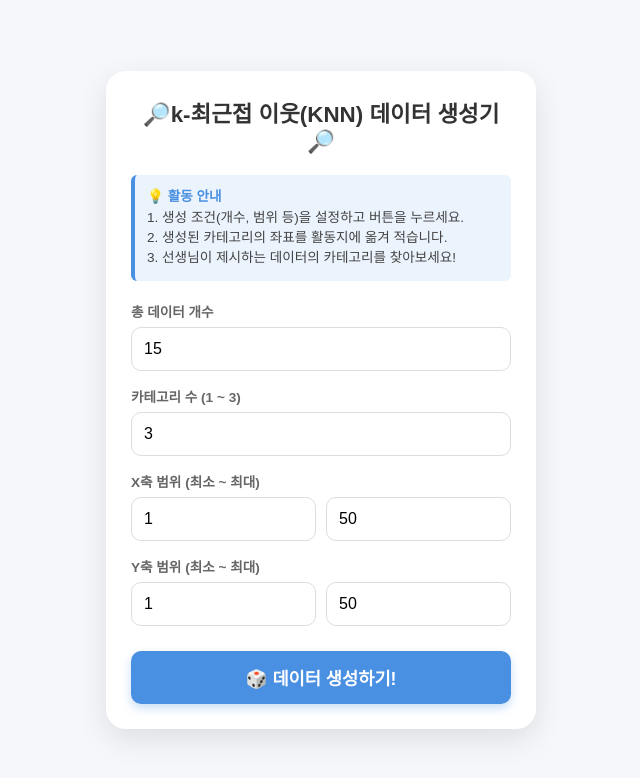
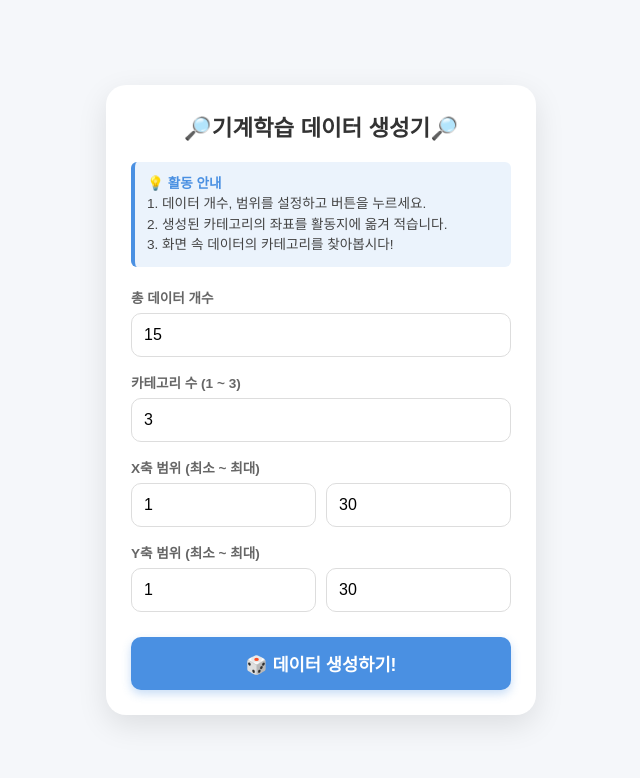
Before and after one commit to sw-is-seungwon/knn-edu, a plain HTML site: page index.html in a window 1280 px wide. Shown: the whole page, without its empty margins (319-959 px from the left). Drawn offline with Linux system fonts and the light colour scheme.

Commit message:
Update index.html

```diff
--- a/index.html
+++ b/index.html
@@ -3,7 +3,7 @@
 <head>
     <meta charset="UTF-8">
     <meta name="viewport" content="width=device-width, initial-scale=1.0">
-    <title>✨2026 정보 KNN 데이터 생성기✨</title>
+    <title>✨무학을 위한 기계학습 데이터 생성기✨</title>
     <style>
         :root {
             --primary-color: #4A90E2;
@@ -52,13 +52,13 @@
 <body>
 
 <div class="container">
-    <h1> 🔎k-최근접 이웃(KNN) 데이터 생성기🔎</h1>
+    <h1> 🔎기계학습 데이터 생성기🔎</h1>
 
     <div class="notice-box">
         <strong>💡 활동 안내</strong><br>
-        1. 생성 조건(개수, 범위 등)을 설정하고 버튼을 누르세요.<br>
+        1. 데이터 개수, 범위를 설정하고 버튼을 누르세요.<br>
         2. 생성된 카테고리의 좌표를 활동지에 옮겨 적습니다.<br>
-        3. 선생님이 제시하는 데이터의 카테고리를 찾아보세요!
+        3. 화면 속 데이터의 카테고리를 찾아봅시다!
     </div>
 
     <div class="input-group">
@@ -75,7 +75,7 @@
         <label>X축 범위 (최소 ~ 최대)</label>
         <div class="range-group">
             <input type="number" id="minX" value="1" placeholder="최소">
-            <input type="number" id="maxX" value="50" placeholder="최대">
+            <input type="number" id="maxX" value="30" placeholder="최대">
         </div>
     </div>
 
@@ -83,7 +83,7 @@
         <label>Y축 범위 (최소 ~ 최대)</label>
         <div class="range-group">
             <input type="number" id="minY" value="1" placeholder="최소">
-            <input type="number" id="maxY" value="50" placeholder="최대">
+            <input type="number" id="maxY" value="30" placeholder="최대">
         </div>
     </div>
 
```
